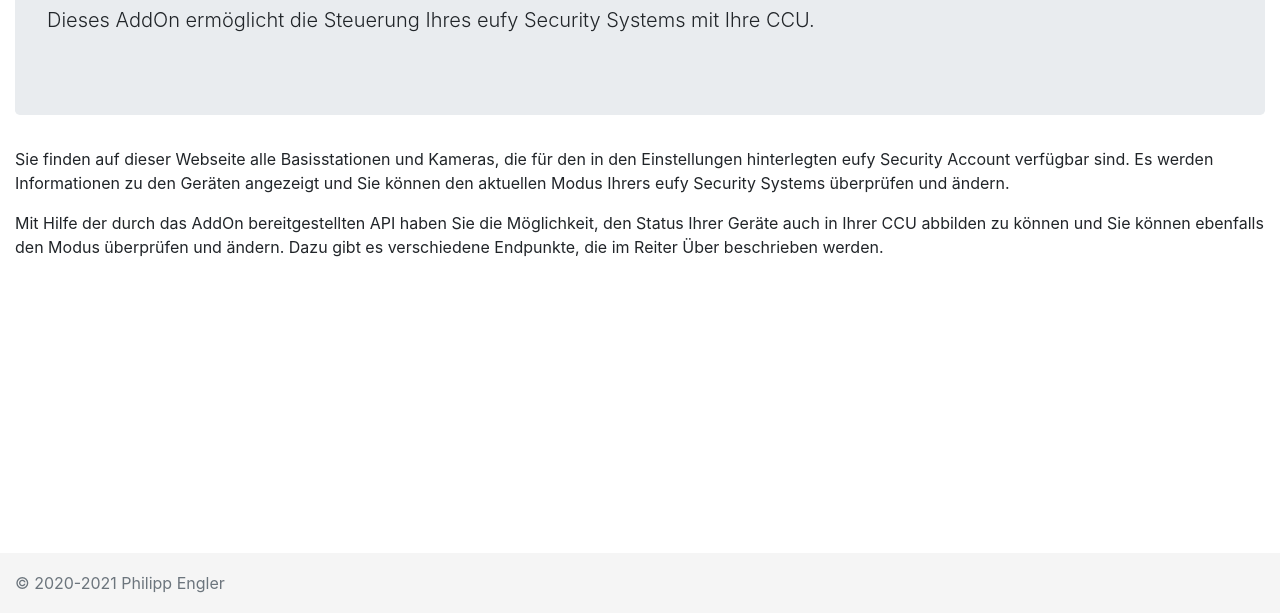
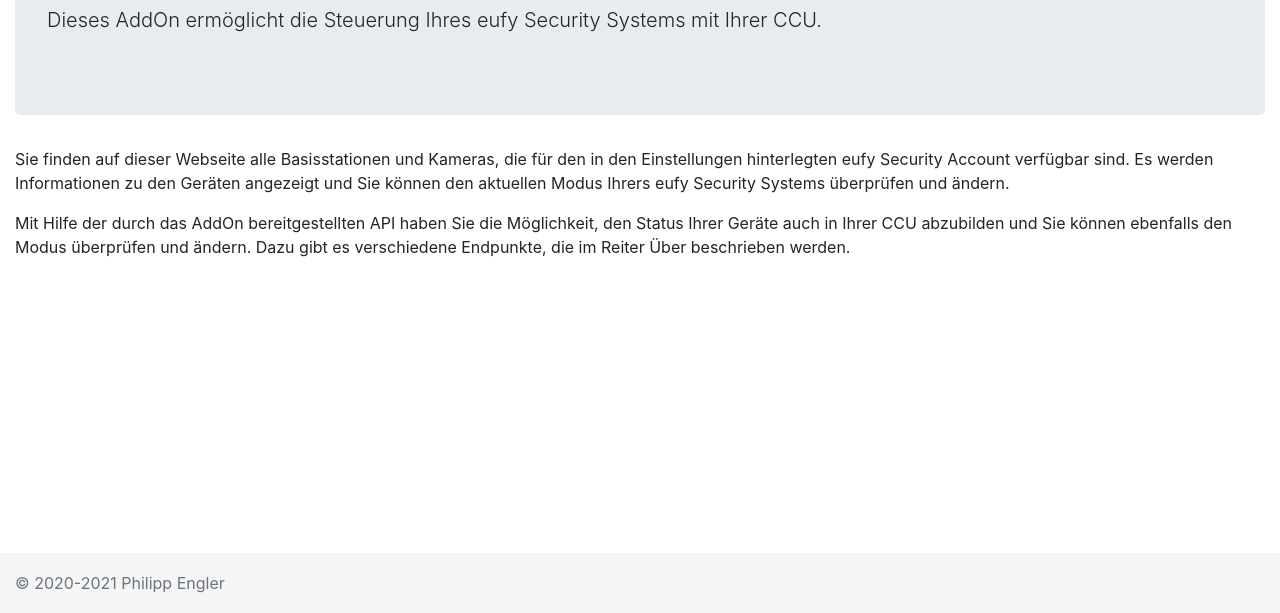
Before and after one commit to PhilippEngler/eufy-security-hm, a website: page addon/eufySecurity/www/index.html in a window 1280 px wide. Shown: the part 187-800 px from the top of the page. Drawn offline with Linux system fonts and the light colour scheme.

Commit message:
corrected spelling

```diff
--- a/addon/eufySecurity/www/index.html
+++ b/addon/eufySecurity/www/index.html
@@ -67,10 +67,10 @@
 			</div>
 			<div class="jumbotron">
 				<h1>eufy Security AddOn für HomeMatic</h1>
-				<p class="lead">Dieses AddOn ermöglicht die Steuerung Ihres eufy Security Systems mit Ihre CCU.</p>
+				<p class="lead">Dieses AddOn ermöglicht die Steuerung Ihres eufy Security Systems mit Ihrer CCU.</p>
 			</div>
 			<p>Sie finden auf dieser Webseite alle Basisstationen und Kameras, die für den in den Einstellungen hinterlegten eufy Security Account verfügbar sind. Es werden Informationen zu den Geräten angezeigt und Sie können den aktuellen Modus Ihrers eufy Security Systems überprüfen und ändern.</p>
-			<p>Mit Hilfe der durch das AddOn bereitgestellten API haben Sie die Möglichkeit, den Status Ihrer Geräte auch in Ihrer CCU abbilden zu können und Sie können ebenfalls den Modus überprüfen und ändern. Dazu gibt es verschiedene Endpunkte, die im Reiter Über beschrieben werden.</p>
+			<p>Mit Hilfe der durch das AddOn bereitgestellten API haben Sie die Möglichkeit, den Status Ihrer Geräte auch in Ihrer CCU abzubilden und Sie können ebenfalls den Modus überprüfen und ändern. Dazu gibt es verschiedene Endpunkte, die im Reiter Über beschrieben werden.</p>
 		</main>
 
 		<footer class="footer">
```
